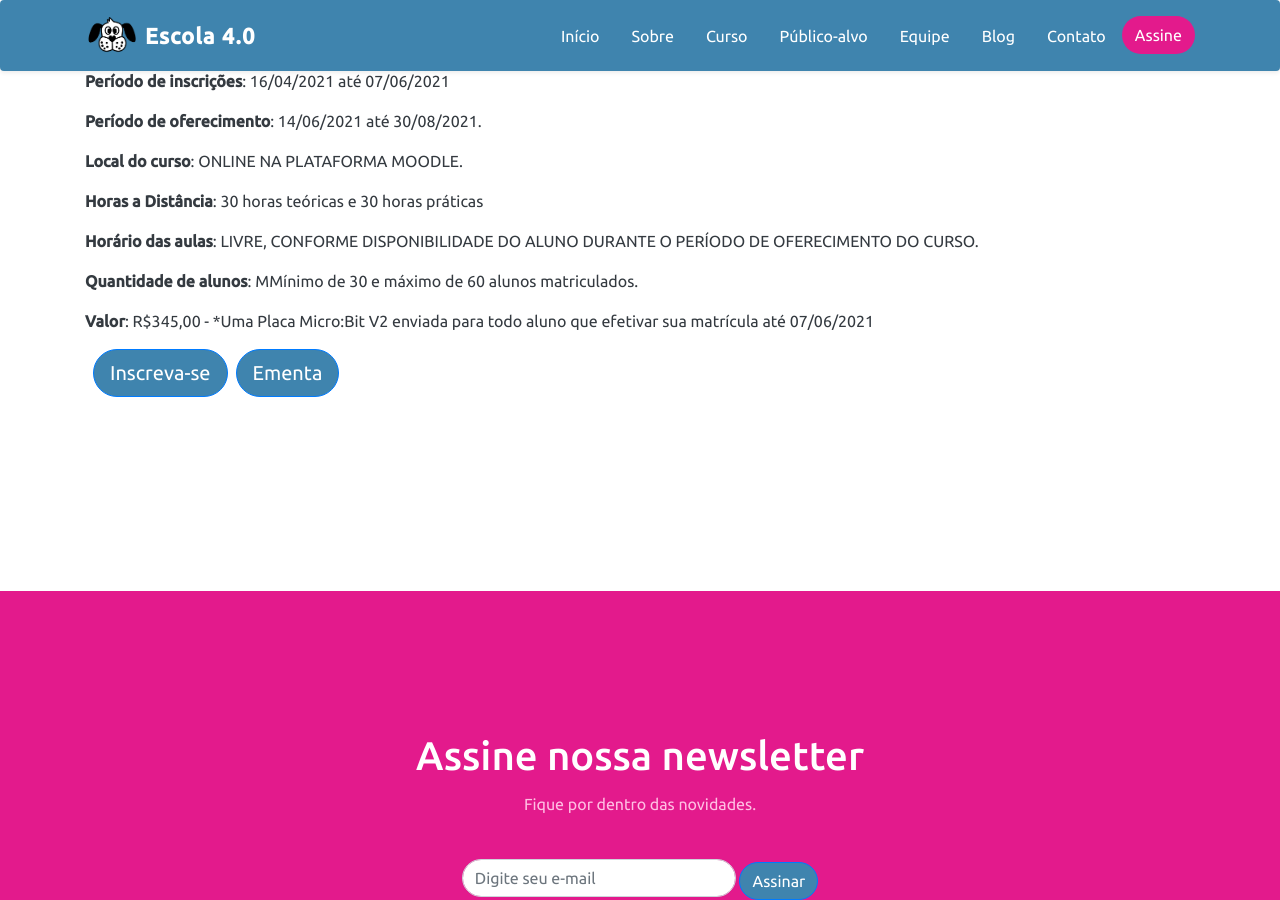
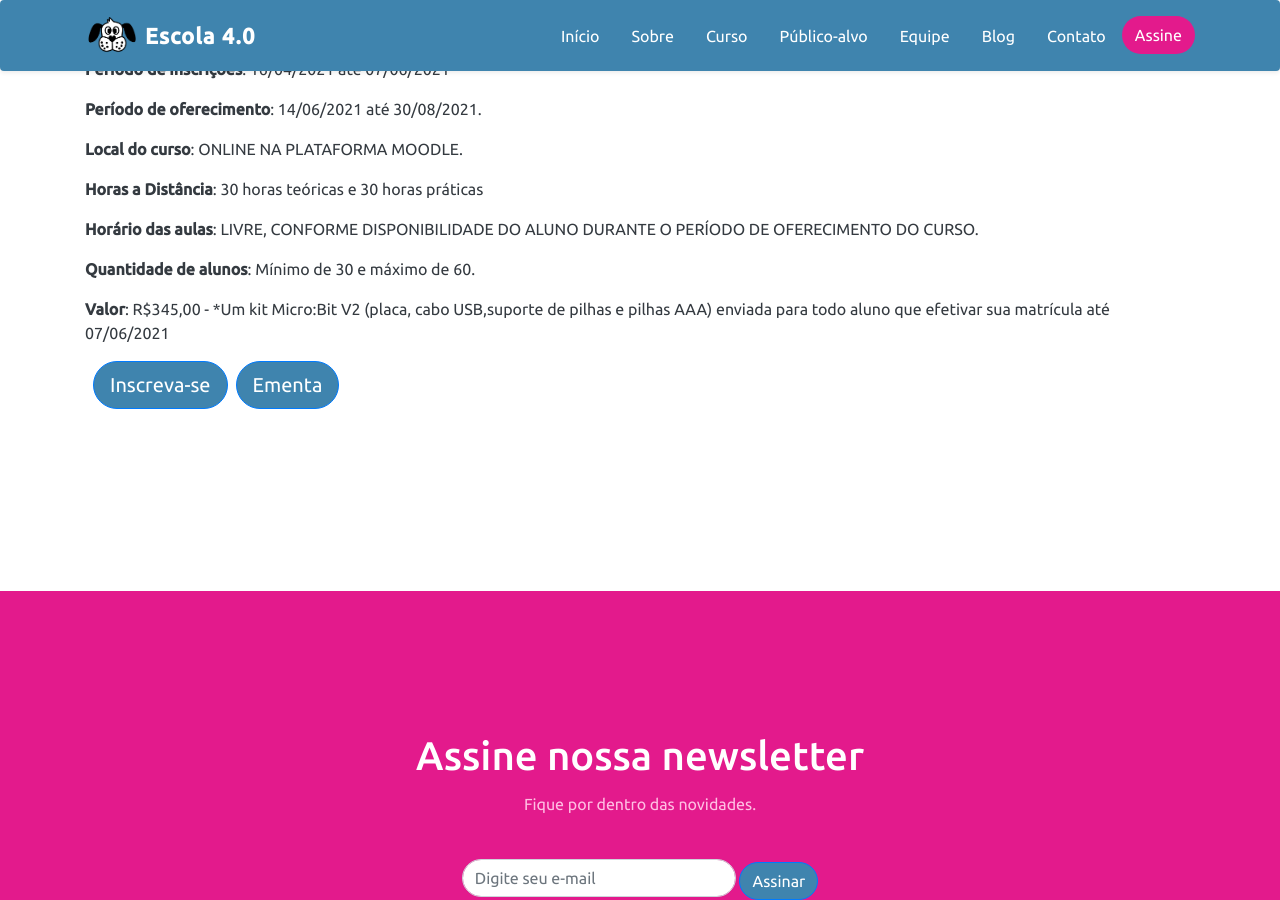
Before and after one commit to FBSeletronica/site-escola-40, a Jekyll site: the page built from index.md, in a window 1280 px wide and 900 px high, scrolled down 2542 px. Built offline with Jekyll 4.4.1, drawn with Linux system fonts in a browser that asks for light colours; nearby versions of some CDN libraries.

Commit message:
Ajuste de informações do curso

```diff
--- a/_includes/course.html
+++ b/_includes/course.html
@@ -17,8 +17,8 @@
                     <p><strong>Local do curso</strong>: ONLINE NA PLATAFORMA MOODLE.</p>
                     <p><strong>Horas a Distância</strong>: 30 horas teóricas e 30 horas práticas</p>
                     <p><strong>Horário das aulas</strong>: LIVRE, CONFORME DISPONIBILIDADE DO ALUNO DURANTE O PERÍODO DE OFERECIMENTO DO CURSO.</p>
-                    <p><strong>Quantidade de alunos</strong>: MMínimo de 30 e máximo de 60 alunos matriculados.</p>
-                    <p><strong>Valor</strong>: R$345,00 - *Uma Placa Micro:Bit V2 enviada para todo aluno que efetivar sua matrícula até 07/06/2021</p>
+                    <p><strong>Quantidade de alunos</strong>: Mínimo de 30 e máximo de 60.</p>
+                    <p><strong>Valor</strong>: R$345,00 - *Um kit Micro:Bit V2 (placa, cabo USB,suporte de pilhas e pilhas AAA) enviada para todo aluno que efetivar sua matrícula até 07/06/2021</p>
                 </div>
 
             </div>
```
